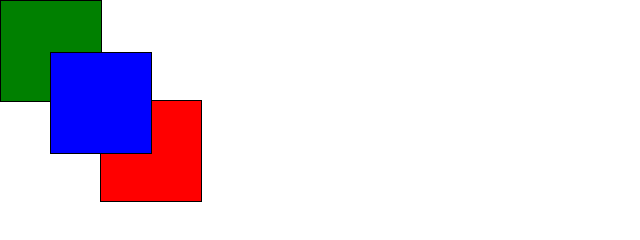
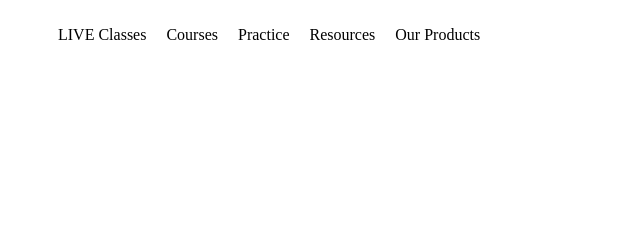
Before and after one commit to githubscientist/fsdcweeb59, a plain HTML site: page index.html in a window 1280 px wide. Shown: the whole page, without its empty margins (0-640 px from the left). Drawn offline with Linux system fonts and the light colour scheme.

Commit message:
flex layout --to be continued

```diff
--- a/assets/styles/index.css
+++ b/assets/styles/index.css
@@ -1,34 +1,28 @@
-* {
-    margin: 0px;
-    padding: 0px;
+.navlist>li>a {
+    text-decoration: none;
 }
 
-.box {
-    width: 100px;
-    height: 100px;
-    border: 1px solid black;
+.navlist>li {
+    list-style-type: none;
 }
 
-.red {
-    background-color: red;
+.navlist>li {
+    padding: 10px;
+    border-radius: 4px;
 }
 
-.green {
-    background-color: green;
+.navlist>li>a {
+    color: black;
 }
 
-.blue {
-    background-color: blue;
+.navlist>li:hover {
+    background-color: lightseagreen;
+    cursor: pointer;
+    border: 1px solid green;
 }
 
-.red {
-    position: absolute;
-    left: 100px;
-    top: 100px;
+.navlist {
+    display: flex;
+    /* flex-direction: row-reverse; */
+    /* flex-direction: column-reverse; */
 }
-
-.blue {
-    position: relative;
-    left: 50px;
-    top: -50px;
-}
--- a/index.html
+++ b/index.html
@@ -4,14 +4,20 @@
     <head>
         <meta charset="UTF-8">
         <meta name="viewport" content="width=device-width, initial-scale=1.0">
-        <title>Relative and Absolute Positioning</title>
+        <title>Flex Layout</title>
         <link rel="stylesheet" href="./assets/styles/index.css">
     </head>
 
     <body>
-        <div class="box red"></div>
-        <div class="box green"></div>
-        <div class="box blue"></div>
+        <div class="navbar">
+            <ul class="navlist">
+                <li class="live-classes"><a href="#">LIVE Classes</a></li>
+                <li class="courses"><a href="#">Courses</a></li>
+                <li class="practice"><a href="#">Practice</a></li>
+                <li class="resources"><a href="#">Resources</a></li>
+                <li class="our-products"><a href="#">Our Products</a></li>
+            </ul>
+        </div>
     </body>
 
 </html>
```
